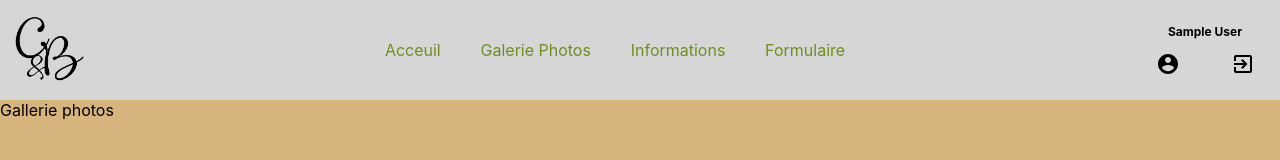
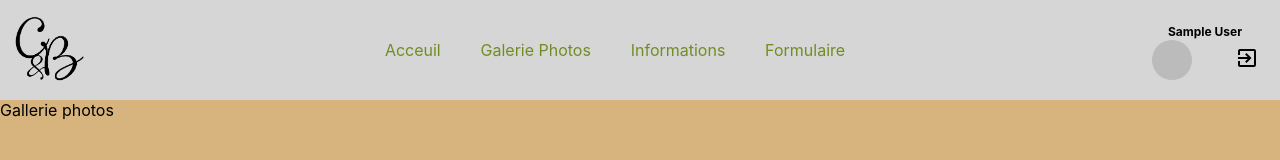
Before and after one commit to BenGex31/weddingguests, a React (Create React App) app: page /galerie in a window 1280 px wide. Shown: the top 160 px of the page. Built offline with nearby package versions, Linux system fonts and the light colour scheme; no server answers; sample sign-in values are in the browser's storage; a web font is replaced by a local one.

Commit message:
Update Header.jsx

```diff
--- a/src/components/Header.jsx
+++ b/src/components/Header.jsx
@@ -2,6 +2,7 @@ import React, { useContext } from "react";
 import { Link } from "react-router-dom";
 import IconLogout from "./IconLogout";
 import IconUser from "./IconUser";
+import Avatar from "@mui/material/Avatar";
 import weddingLogo from "../assets/weddingLogo.png";
 import "./Header.css";
 import { AuthContext } from "./Auth";
@@ -32,7 +33,11 @@ const Header = () => {
         }}
       >
         <div className='headerIcons'>
-          <IconUser />
+          {currentUser.photoURL !== null ? (
+            <Avatar alt={currentUser.displayName} src={currentUser.photoURL} />
+          ) : (
+            <IconUser />
+          )}
           <IconLogout />
         </div>
         <div>
```
